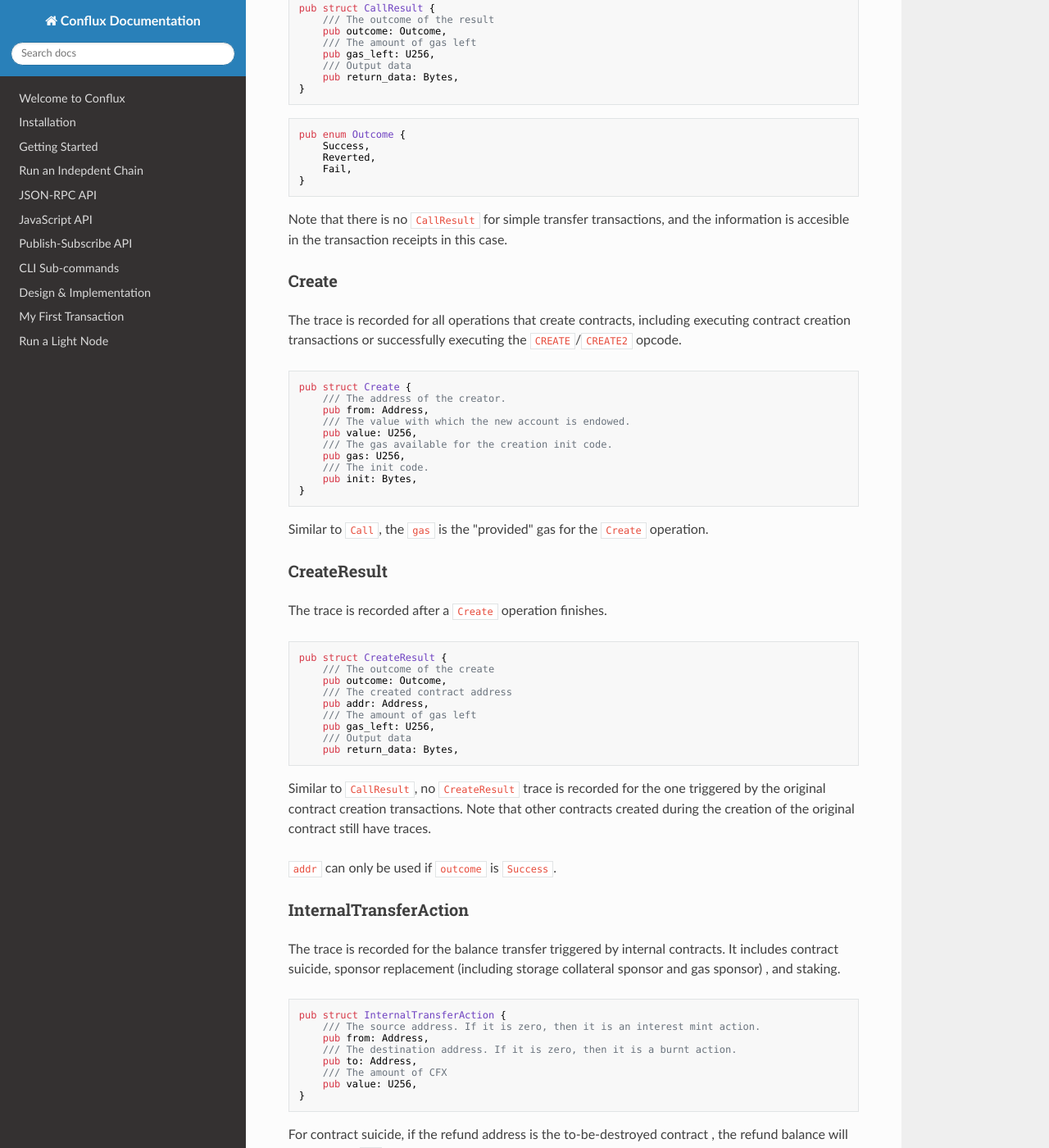
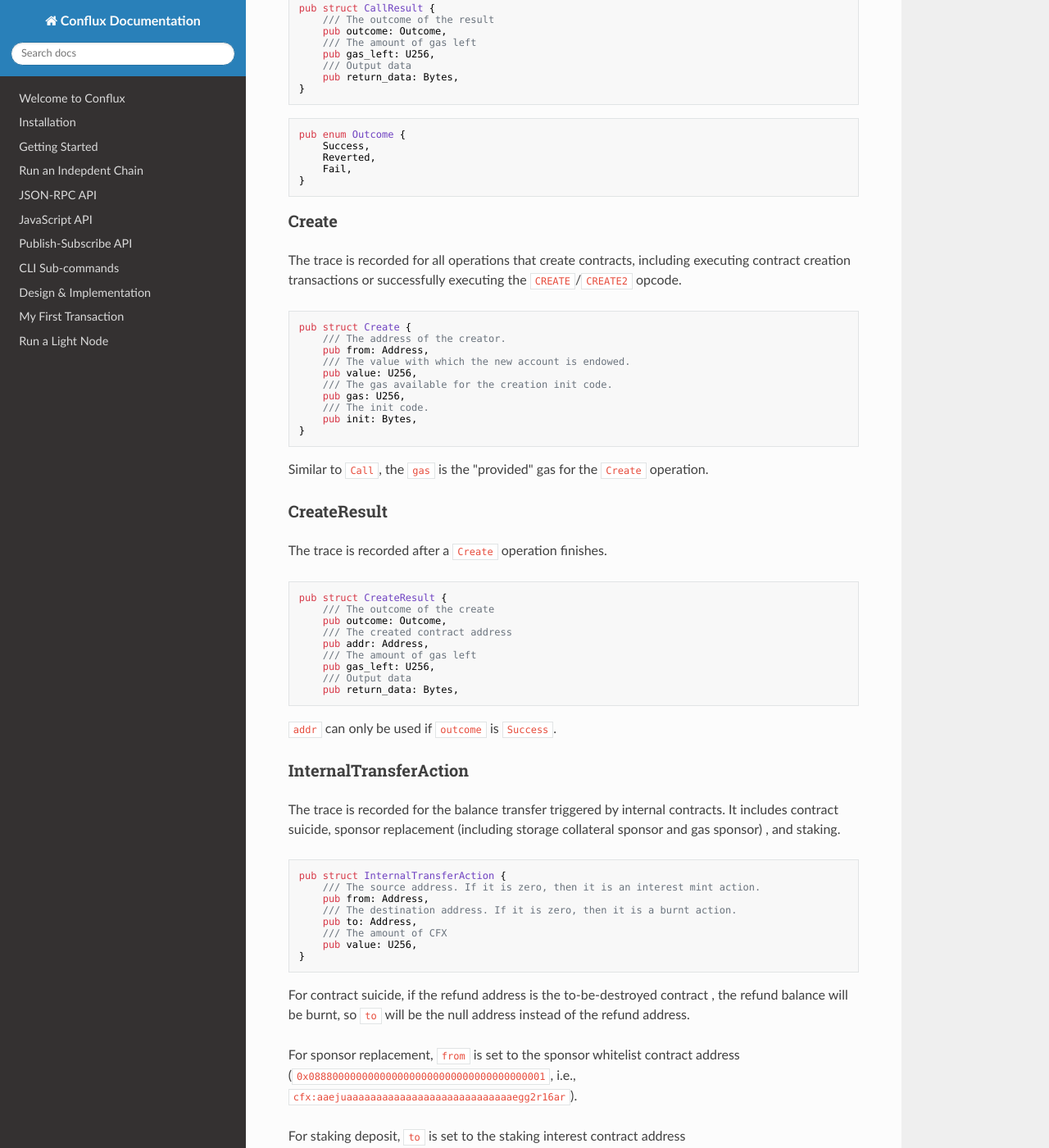
Before and after one commit to Conflux-Chain/conflux-doc, an MkDocs documentation site: the page built from docs/trace_introduction.md, in a window 1280 px wide and 1400 px high, scrolled down 1210 px. Shown: the whole window at 82% size. Built offline with MkDocs 1.6.1, drawn with Linux system fonts in a browser that asks for light colours; nearby versions of some CDN libraries.

Commit message:
Simple transactions have Call/Create Result now.

````diff
--- a/docs/trace_introduction.md
+++ b/docs/trace_introduction.md
@@ -67,8 +67,6 @@
 }
 ```
 
-Note that there is no `CallResult` for simple transfer transactions, and the information is accesible in the transaction receipts in this case.
-
 ### Create
 
 The trace is recorded for all operations that create contracts, including executing contract creation transactions or successfully executing the `CREATE`/`CREATE2` opcode.
@@ -104,8 +102,6 @@
     pub return_data: Bytes,
 ```
 
-Similar to `CallResult`, no `CreateResult` trace is recorded for the one triggered by the original contract creation transactions. Note that other contracts created during the creation of the original contract still have traces.
-
 `addr` can only be used if `outcome` is `Success`.
 
 ### InternalTransferAction
````
